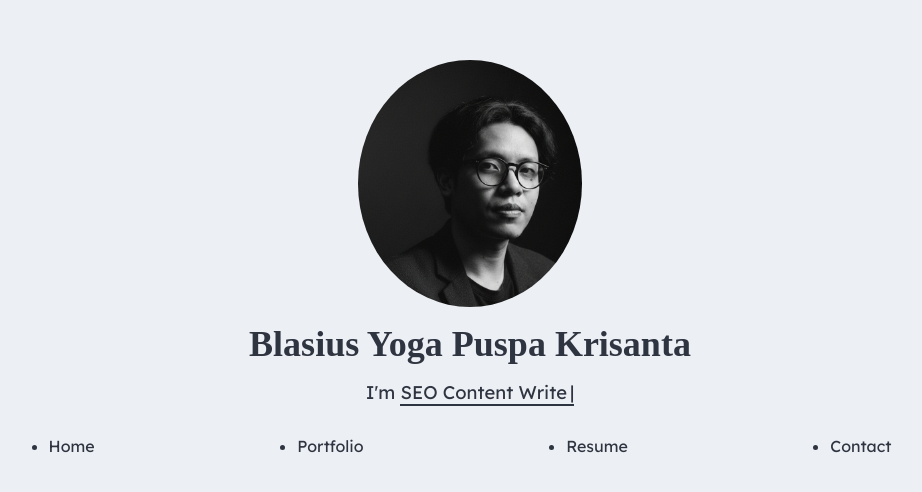
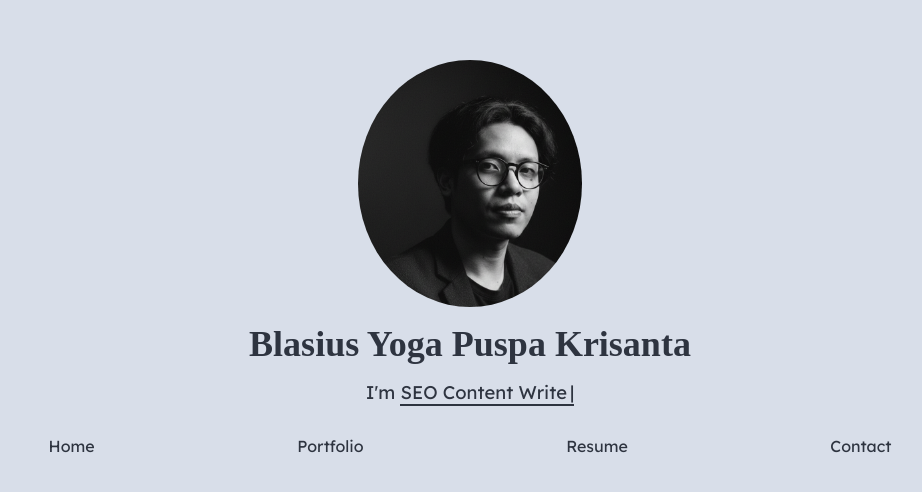
Before and after one commit to yogskr/seo-writing-portfolio, a React (Vite) app: page / in a window 1280 px wide. Shown: the part 142-634 px from the top of the page, without its empty margins (170-1092 px from the left). Built offline with nearby package versions, Linux system fonts and the light colour scheme; a web font is replaced by a local one.

Commit message:
Fix background color in HTML and ensure list items have no style

```diff
--- a/src/index.css
+++ b/src/index.css
@@ -60,7 +60,7 @@
 
 html {
   scroll-behavior: smooth;
-  background-color: var(--snow-storm-nord6);
+  background-color: var(--snow-storm-nord4);
   color: var(--pollar-night-nord0);
 }
 
@@ -73,6 +73,7 @@ h3 {
 p,
 li {
   font-family: var(--font-body);
+  list-style-type: none;
 }
 
 a,
```
